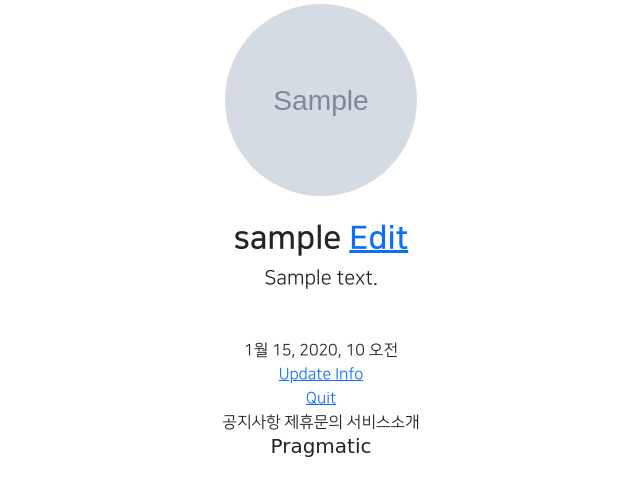
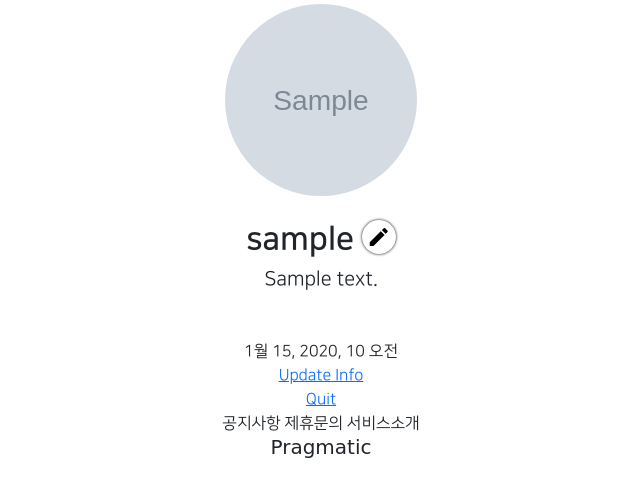
Before and after one commit to dayoorang/second_project, a Django app: page /accounts/detail/1 in a window 1280 px wide. Shown: the part 188-684 px from the top of the page, without its empty margins (319-959 px from the left). Run offline with Django 3.2, Linux system fonts and the light colour scheme; a user stored in the database is signed in; tables that the repository leaves empty hold one stand-in row (values such as "Sample post"); grey boxes marked "Sample" are stand-in pictures; parts of the project's set-up code (start-up, migrations or seed data) failed here and were passed over; some libraries are stand-ins or nearby versions; some web fonts are replaced.

Commit message:
07/30 project_2 practice 1

```diff
--- a/accountsapp/templates/accountsapp/detail.html
+++ b/accountsapp/templates/accountsapp/detail.html
@@ -11,8 +11,9 @@
                      alt="profile image">
                 <h2 class="NNS_B">{{ target_user.profile.nickname }}
                     {% if target_user == user %}
-                        <a href = {% url 'profileapp:update' target_user.profile.pk %}>
-                            Edit
+                        <a href = {% url 'profileapp:update' target_user.profile.pk %}
+                        class ="material-icons round_button" >
+                            edit
                         </a>
                     {% endif %}
                 </h2>
--- a/static/base.css
+++ b/static/base.css
@@ -31,3 +31,11 @@
 .NNS_B {
     font-family: "NanumSquareB", cursive;
 }
+
+.round_button {
+    color: black;
+    text-decoration: none;
+    box-shadow: 0 0 3px black;
+    border-radius: 20rem;
+    padding : 0.3rem;
+}
--- a/templates/head.html
+++ b/templates/head.html
@@ -10,6 +10,9 @@
     <link href="https://fonts.googleapis.com/css2?family=Hanalei&family=Ruda:wght@500&display=swap" rel="stylesheet">
 
     <link rel="stylesheet" type="text/css" href="{% static 'base.css' %}">
+    {#  material-design  #}
+    <link href="https://fonts.googleapis.com/css2?family=Material+Icons"
+      rel="stylesheet">
 
     <style>
     @font-face {
```
